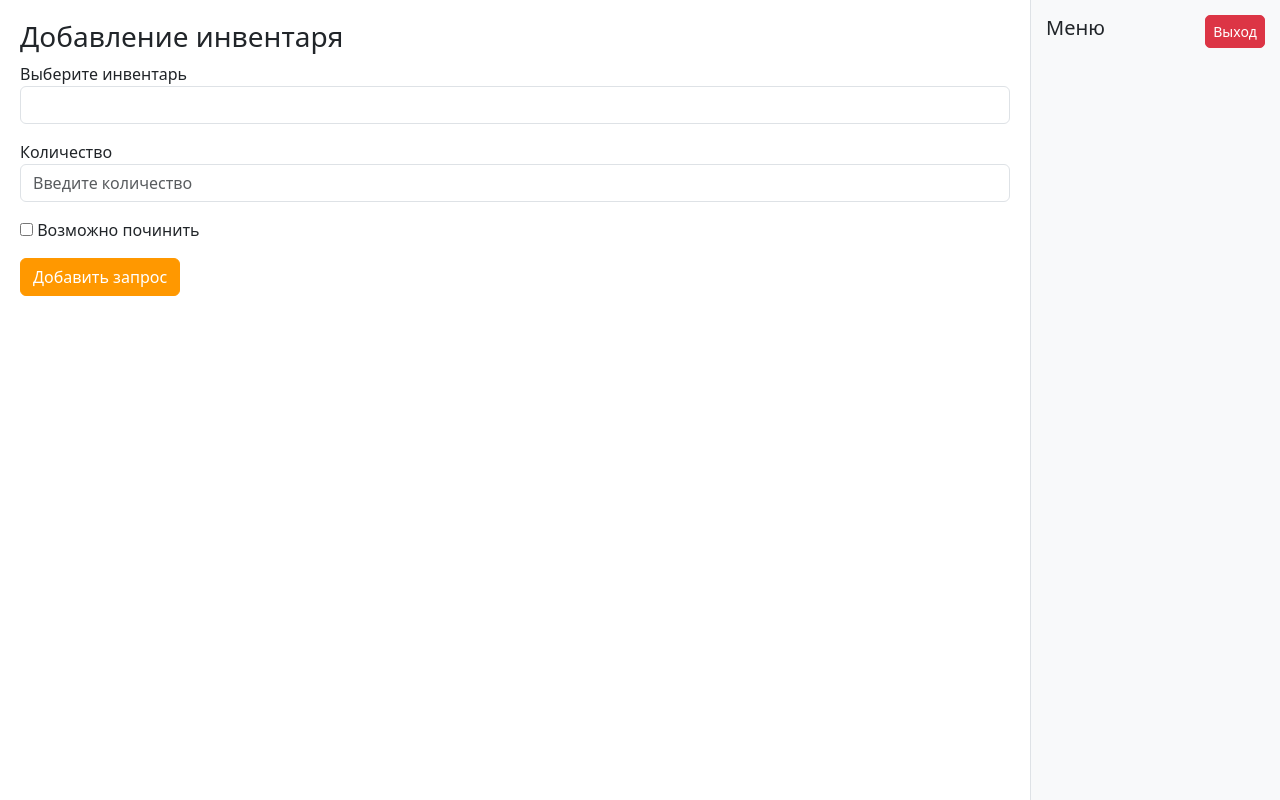
After one commit to MikhailNagibin/secret_project, a Flask app: template templates/inventory_templates/repair_requests.html in a window 1280 px wide. The commit adds this page. Run offline with Flask 3, Linux system fonts and the light colour scheme; the template is opened without the code that fills it: values that come from a table or form of the project are taken from there, others are empty; parts of the project's set-up code (start-up, migrations or seed data) failed here and were passed over.

Commit message:
I don't remember what I did, but I did something.  Believe me

```diff
--- a/forms.py
+++ b/forms.py
@@ -122,3 +122,14 @@ class ConfirmDetachInventoryForm(FlaskForm):
     item = StringField('Инвентарь')
     quantity = StringField('Количество')
     submit = SubmitField('Удалить')
+
+class Repair_Requests(FlaskForm):
+    item = SelectField('Выберите инвентарь', choices=[], validators=[
+        DataRequired(message="Выберите инвентарь.")
+    ])
+    count = IntegerField('Количество', validators=[
+        DataRequired(message="Введите количество."),
+        NumberRange(min=1, message="Количество должно быть не меньше 1.")
+    ])
+    replace = BooleanField("Возможно починить")
+    submit = SubmitField('Добавить запрос')
--- a/main.py
+++ b/main.py
@@ -260,7 +260,7 @@ def application(): # Для админа
 @app.route('/application/<string:approved>/<int:item_id>', methods=['GET', 'POST'])
 def application_approved(approved: str, item_id: int): # Для админа
     approved = approved.lower() == 'true'
-    user_role = get_role_by_id(cur, current_user.id)[0][0]
+    user_role = get_role_by_id(cur, current_user.role)[0][0]
     if user_role != "Администратор":
         return redirect('/inventory_see')
     data = get_requests(cur)[item_id  - 1]
@@ -287,6 +287,21 @@ def application_approved(approved: str, item_id: int): # Для админа
     return render_template('inventory_templates/application_confirm.html',  data=data[1:], approved=approved, message='')
 
 
+
+@app.route('/repair_requests', methods=['GET', "POST"])
+def repair_requests(): #Для пользователя
+    user_role = get_role_by_id(cur, current_user.role)[0][0]
+    if user_role == "Администратор":
+        return redirect("/inventory_see")
+    form = Repair_Requests()
+    form.item.choices = get_inventory_and_his_min_id(cur)
+    if form.validate_on_submit():
+        data = (form.item.data, form.count.data, form.replace.data)
+        add_repair_requests(conn, data)
+    return render_template('inventory_templates/repair_requests.html', form=form,
+                           active_page='repair_requests', user_role=user_role)
+
+
 if __name__ == "__main__":
     conn = get_db_connection()
     cur = conn.cursor()
--- a/our_requests.py
+++ b/our_requests.py
@@ -232,3 +232,9 @@ def delete_request(conn: psycopg2.extensions.connection, request_id: int):
     cur = conn.cursor()
     cur.execute('delete from requests where id = %s', (request_id, ))
     conn.commit()
+
+
+def add_repair_requests(conn: psycopg2.extensions.connection, data: tuple) -> None:
+    cur = conn.cursor()
+    cur.execute("insert into repair_requests(inventory_id, count, replace) values (%s,%s, %s)", data)
+    conn.commit()
--- a/templates/inventory_templates/base_inventory.html
+++ b/templates/inventory_templates/base_inventory.html
@@ -27,6 +27,7 @@
         {% elif user_role == 'Пользователь' %}
             <a href="inventory_see" class="{% if active_page == 'inventory_see' %}active{% endif %}">Просмотр инвентаря</a>
             <a href="inventory_request" class="{% if active_page == 'inventory_request' %}active{% endif %}">Запросы на инвентарь</a>
+            <a href="repair_requests" class="{% if active_page == 'repair_requests' %}active{% endif %}">Запросы на улучшение</a>
         {% endif %}
     </div>
 </body>
--- /dev/null
+++ b/templates/inventory_templates/repair_requests.html
@@ -0,0 +1,19 @@
+{% extends "inventory_templates/base_inventory.html" %}
+
+{% block content %}
+<h3>Добавление инвентаря</h3>
+<form method="post" class="mb-4">
+    {{ form.hidden_tag() }}
+    <div class="mb-3">
+        {{ form.item.label }}
+        {{ form.item(class="form-control") }}
+    </div>
+    <div class="mb-3">
+        {{ form.count.label }}
+        {{ form.count(class="form-control", placeholder="Введите количество") }}
+    </div>
+    <p>{{ form.replace() }} {{ form.replace.label }}</p>
+    {{ form.submit(class="btn btn-primary") }}
+</form>
+
+{% endblock %}
```
Also changed, not shown: db/db.sql (+12 -1 lines).
